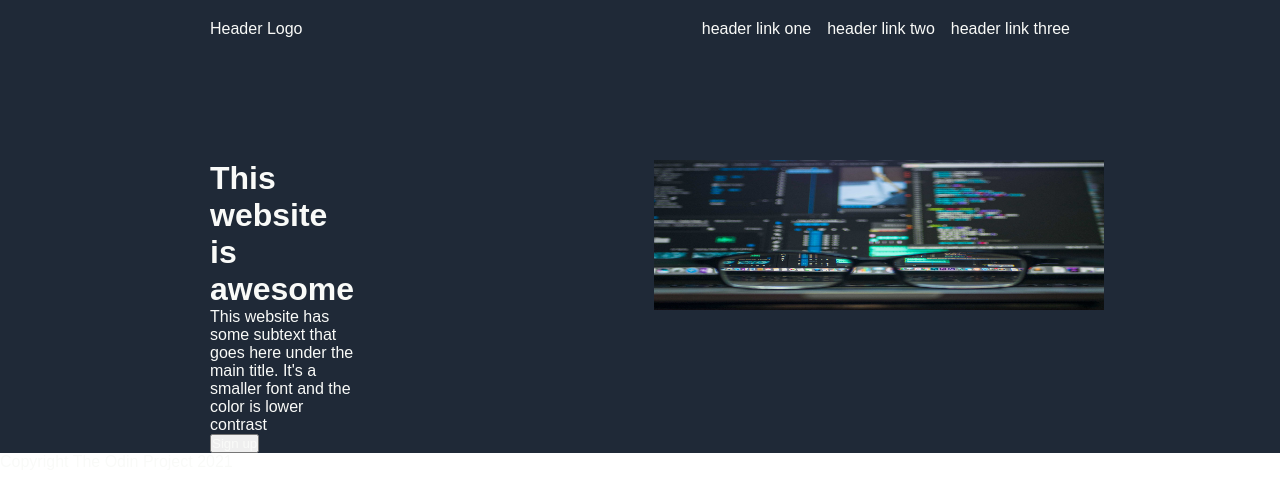
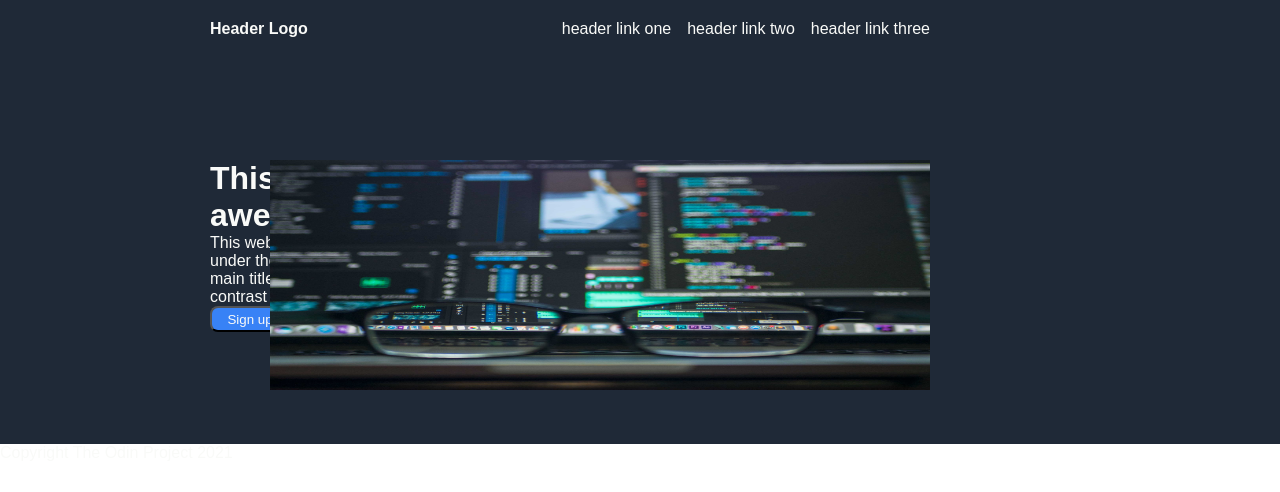
Before and after one commit to XianScripts/Landing-page, a plain HTML site: page index.html in a window 1280 px wide. Drawn offline with Linux system fonts and the light colour scheme.

Commit message:
superficial completion of header/hero

```diff
--- a/styles.css
+++ b/styles.css
@@ -26,10 +26,14 @@
 }
 
 .heroimg >img {
-    width: 450px;
-    height: 200px;
-    margin-left: -200px;
+    width: 660px;
+    height: 280px;
+    margin-left: -800px;
     padding-bottom: 50px;
+}
+
+.headertop >logo {
+    font-weight: bolder;
 }
 
 .headertop {
@@ -52,12 +56,19 @@
 .headerright {
     /* padding: 60px; */
     margin-left: 500px;
+}
 
+.button1 >button {
+    background-color: #3882F6;
+    width: 80px;
+    height: 26px;
+    border-radius: 8px;
 }
 
 ul {
     display: flex;
     text-decoration: none;
     gap: 16px;
+    margin-right: 140px;
     /* padding-right: 50px; */
 }
```
